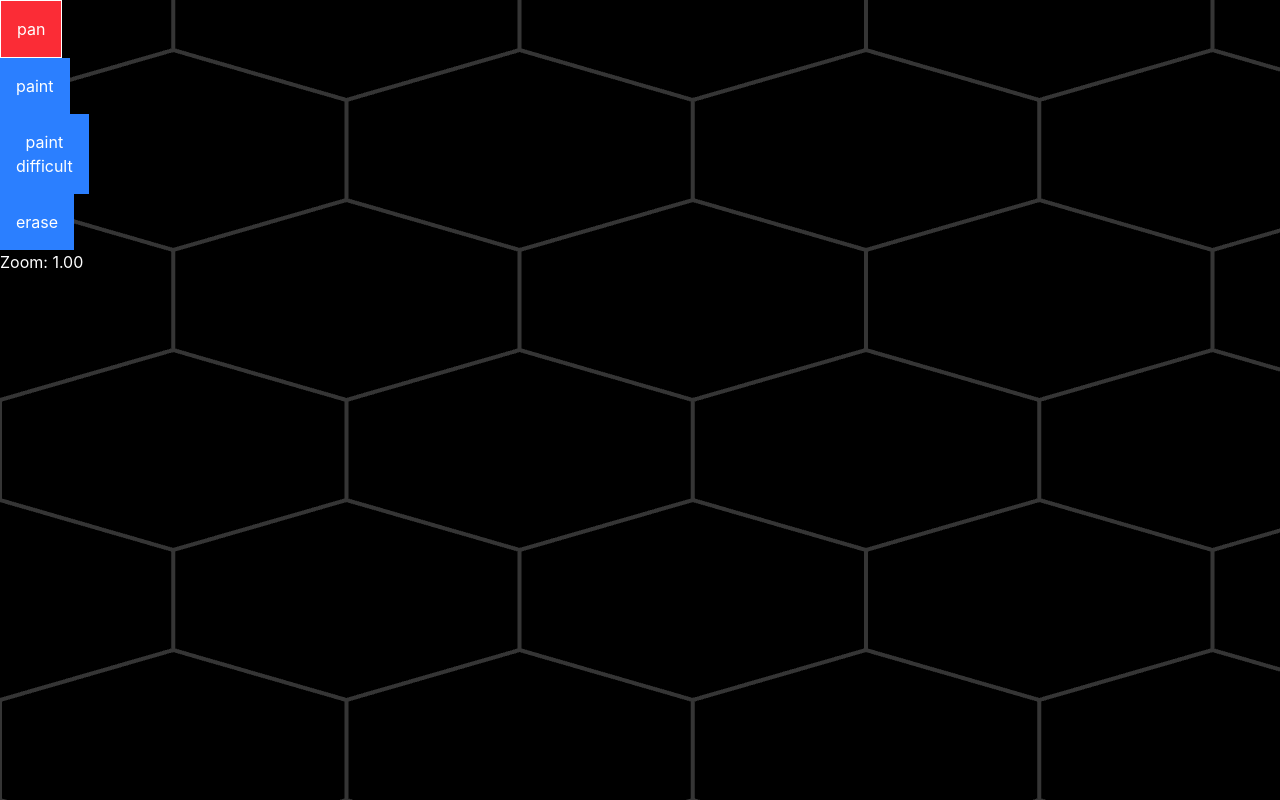
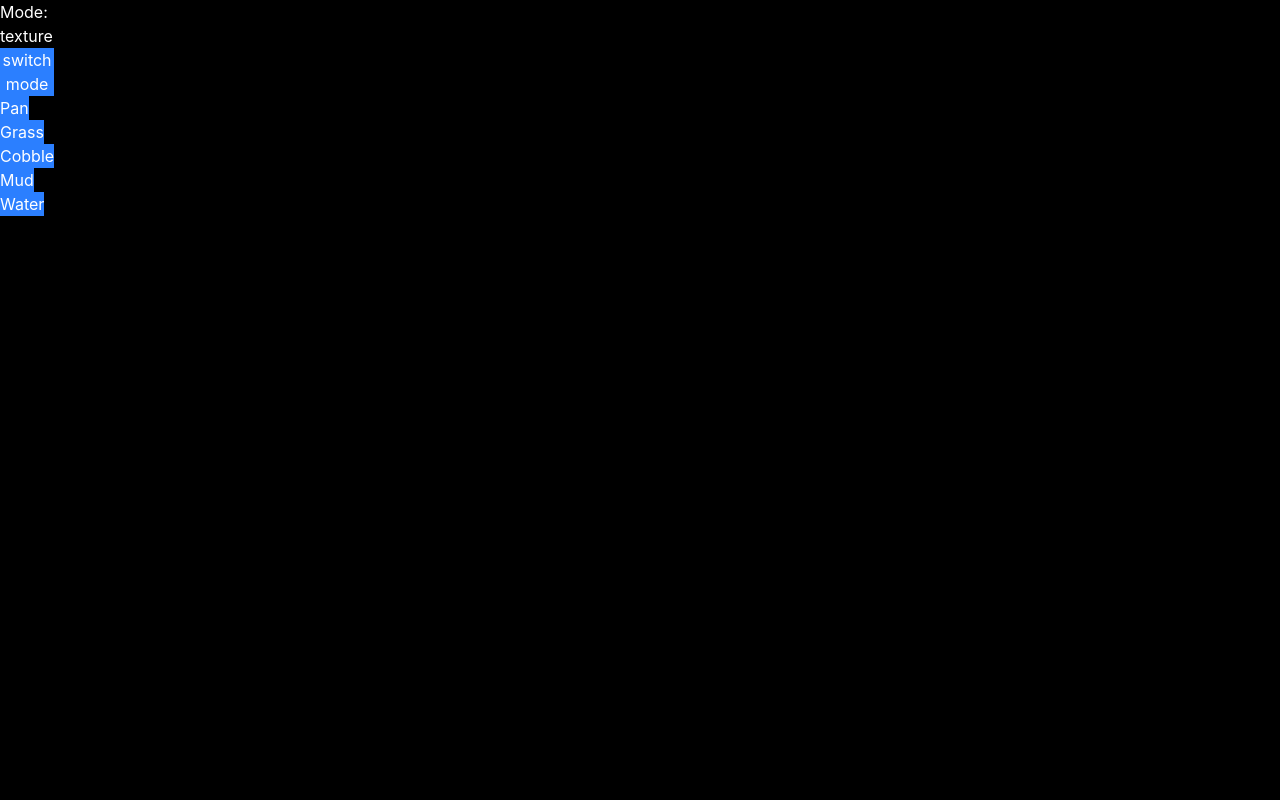
Before and after one commit to opendungeon/opendungeon, a React (Vite) app in the folder web/: page /mapbuilder in a window 1280 px wide. Built offline with nearby package versions, Linux system fonts and the light colour scheme; what @pixi/react would draw is missing.

Commit message:
mode switching

```diff
--- a/web/src/components/LevelEditor.tsx
+++ b/web/src/components/LevelEditor.tsx
@@ -1,10 +1,14 @@
 import {
+  useEffect,
   useLayoutEffect,
   useRef,
   useState,
   type WheelEventHandler,
 } from "react";
-import LevelEditor, { type LevelEditorInputMode } from "../lib/level-editor";
+import LevelEditor, {
+  Brush,
+  type LevelEditorMode,
+} from "../lib/level-editor";
 
 const MAX_SCALE = 2.0;
 const MIN_SCALE = 0.1;
@@ -13,9 +17,12 @@ export default function LevelEditorComponent() {
   const containerRef = useRef<HTMLDivElement>(null);
   const [levelEditor, setLevelEditor] = useState<LevelEditor>();
   const [scale, setScale] = useState(1.0);
-  const [mode, setMode] = useState<LevelEditorInputMode>({
+  const [mode, setMode] = useState<LevelEditorMode>({
+    view: "texture",
+    input: {
       type: "panning",
       isDragging: false,
+    },
   });
 
   useLayoutEffect(() => {
@@ -25,6 +32,13 @@ export default function LevelEditorComponent() {
 
     LevelEditor.create(containerRef.current).then(setLevelEditor);
   }, []);
+
+  useEffect(() => {
+    if (!levelEditor) {
+      return;
+    }
+    levelEditor?.setMode(mode);
+  }, [mode]);
 
   const handleWheel: WheelEventHandler<HTMLDivElement> = (event) => {
     event.preventDefault();
@@ -46,84 +60,179 @@ export default function LevelEditorComponent() {
 
   return (
     <>
-      <ul className="grid w-min relative z-10">
+      <ul className="text-white relative z-10 w-min">
+        <h2 className="text-white">Mode: {mode.view}</h2>
+        <button
+          className="text-white bg-blue-500"
+          onClick={() => {
+            if (mode.view === "terrain") {
+              setMode({
+                view: "texture",
+                input: { type: "panning", isDragging: false },
+              });
+
+            } else {
+              setMode({
+                view: "terrain",
+                input: { type: "panning", isDragging: false },
+              });
+            }
+          }}
+        >
+          switch mode
+        </button>
+        {mode.view === "terrain" ? (
+          <>
             <li>
               <button
+                className="text-white bg-blue-500"
                 onClick={() => {
-              levelEditor?.setMode({ type: "panning", isDragging: false });
-              setMode({ type: "panning", isDragging: false });
+                  setMode({
+                    ...mode,
+                    input: { type: "panning", isDragging: false },
+                  });
                 }}
-            data-active={mode.type === "panning"}
-            className="text-white p-4 bg-red-500 data-[active=true]:border-white data-[active=true]:border-1"
               >
-            pan
+                Pan
               </button>
             </li>
             <li>
               <button
+                className="text-white bg-blue-500"
                 onClick={() => {
-              console.log("painting");
-              levelEditor?.setMode({
+                  setMode({
+                    ...mode,
+                    input: {
                       type: "painting",
                       isDragging: false,
-                brush: 1,
-              });
-              setMode({
-                type: "painting",
-                isDragging: false,
-                brush: 1,
+                      brush: Brush.Normal,
+                    },
                   });
                 }}
-            data-active={mode.type === "painting" && mode.brush === 1}
-            className="text-white p-4 bg-blue-500 data-[active=true]:border-white data-[active=true]:border-1"
               >
-            paint
+                Paint
               </button>
             </li>
             <li>
               <button
+                className="text-white bg-blue-500"
                 onClick={() => {
-              console.log("painting difficult");
-              levelEditor?.setMode({
+                  setMode({
+                    ...mode,
+                    input: {
                       type: "painting",
                       isDragging: false,
-                brush: 2,
-              });
-              setMode({
-                type: "painting",
-                isDragging: false,
-                brush: 2,
+                      brush: Brush.Difficult,
+                    },
                   });
                 }}
-            data-active={mode.type === "painting" && mode.brush === 2}
-            className="text-white p-4 bg-blue-500 data-[active=true]:border-white data-[active=true]:border-1"
               >
-            paint difficult
+                Paint Difficult
               </button>
             </li>
             <li>
               <button
+                className="text-white bg-blue-500"
                 onClick={() => {
-              console.log("erasing");
-
-              levelEditor?.setMode({
+                  setMode({
+                    ...mode,
+                    input: {
                       type: "painting",
                       isDragging: false,
-                brush: 0,
+                      brush: Brush.Eraser,
+                    },
                   });
+                }}
+              >
+                Erase
+              </button>
+            </li>
+          </>
+        ) : (
+          <>
+            <li>
+              <button
+                className="text-white bg-blue-500"
+                onClick={() => {
                   setMode({
+                    ...mode,
+                    input: { type: "panning", isDragging: false },
+                  });
+                }}
+              >
+                Pan
+              </button>
+            </li>
+            <li>
+              <button
+                className="text-white bg-blue-500"
+                onClick={() => {
+                  setMode({
+                    ...mode,
+                    input: {
                       type: "painting",
                       isDragging: false,
-                brush: 0,
+                      texture: "grass.png",
+                    },
                   });
                 }}
-            data-active={mode.type === "painting" && mode.brush === 0}
-            className="text-white p-4 bg-blue-500 data-[active=true]:border-white data-[active=true]:border-1"
               >
-            erase
+                Grass
               </button>
             </li>
-        <li className="text-white">Zoom: {scale.toFixed(2)}</li>
+            <li>
+              <button
+                className="text-white bg-blue-500"
+                onClick={() => {
+                  setMode({
+                    ...mode,
+                    input: {
+                      type: "painting",
+                      isDragging: false,
+                      texture: "cobble.jpg",
+                    },
+                  });
+                }}
+              >
+                Cobble
+              </button>
+            </li>
+            <li>
+              <button
+                className="text-white bg-blue-500"
+                onClick={() => {
+                  setMode({
+                    ...mode,
+                    input: {
+                      type: "painting",
+                      isDragging: false,
+                      texture: "mud.jpg",
+                    },
+                  });
+                }}
+              >
+                Mud
+              </button>
+            </li>
+            <li>
+              <button
+                className="text-white bg-blue-500"
+                onClick={() => {
+                  setMode({
+                    ...mode,
+                    input: {
+                      type: "painting",
+                      isDragging: false,
+                      texture: "water.jpg",
+                    },
+                  });
+                }}
+              >
+                Water
+              </button>
+            </li>
+          </>
+        )}
       </ul>
       <div
         ref={containerRef}
--- a/web/src/lib/hexagon.ts
+++ b/web/src/lib/hexagon.ts
@@ -14,19 +14,8 @@ export default class Hexagon {
   static xRadius = 200;
   static yRadius = 100;
 
-  static draw(ctx: Graphics, position: Axial, style?: HexagonStyle) {
+  static draw(ctx: Graphics, position: Axial, style?: FillInput) {
     const { x, y } = position.toPixel(Hexagon.xRadius, Hexagon.yRadius);
-
-    if (style?.stroke) {
-      ctx.setStrokeStyle({
-        width: style.stroke.width,
-        color: style.stroke.color,
-      });
-    }
-
-    if (style?.fill) {
-      ctx.setFillStyle({ color: style.fill });
-    }
 
     const points: number[] = [];
     for (let i = 0; i < 6; i++) {
@@ -40,12 +29,7 @@ export default class Hexagon {
 
     ctx.poly(points);
 
-    if (style?.fill || style?.texture) {
-      ctx.fill(style.texture as FillInput);
-    }
-    if (style?.stroke) {
-      ctx.stroke();
-    }
+    ctx.fill(style)
   }
 
   static coordToAxial(coords: { x: number; y: number }): Axial {
--- a/web/src/lib/level-editor.ts
+++ b/web/src/lib/level-editor.ts
@@ -1,12 +1,22 @@
-import { FederatedPointerEvent, Graphics } from "pixi.js";
+import {
+  Assets,
+  FederatedPointerEvent,
+  Graphics,
+  ImageSource,
+  type FillInput,
+} from "pixi.js";
 import Canvas from "./canvas";
 import HexagonalGrid from "./hexagonal-grid";
 import Hexagon, { type HexagonStyle } from "./hexagon";
 import type { Axial } from "./point";
+import waterTexture from "../assets/water.jpg";
+import grassTexture from "../assets/grass.png";
+import stoneTexture from "../assets/cobble.jpg";
+import mudTexture from "../assets/mud.jpg";
 
 const LEFT_MOUSE_BUTTON = 0;
 
-enum Brush {
+export enum Brush {
   Eraser = 0,
   Normal,
   Difficult,
@@ -17,33 +27,82 @@ const EMPTY_CELL_STYLE: HexagonStyle = {
   stroke: { width: 4, color: 0x353535 },
 };
 
-export type LevelEditorInputMode =
+export type LevelEditorTerrainMode =
   | { type: "panning"; isDragging: boolean }
   | { type: "painting"; isDragging: boolean; brush: Brush };
 
+export type LevelEditorTextureMode =
+  | { type: "panning"; isDragging: boolean }
+  | { type: "painting"; isDragging: boolean; texture: string };
+
+export type LevelEditorMode =
+  | {
+      view: "terrain";
+      input: LevelEditorTerrainMode;
+    }
+  | {
+      view: "texture";
+      input: LevelEditorTextureMode;
+    };
+
 export default class LevelEditor {
   private canvas: Canvas;
-  private level: HexagonalGrid<{ weight: number; graphic: Graphics | null }>;
-  private mode: LevelEditorInputMode;
+  private level: HexagonalGrid<{
+    weight: number;
+    graphic: Graphics | null;
+    texture: string;
+  }>;
+  private mode: LevelEditorMode;
+  private textures: Record<string, ImageSource>;
 
   static async create(element: HTMLElement): Promise<LevelEditor> {
     const canvas = await Canvas.create(element);
-    return new LevelEditor(canvas);
+    const textures = await Assets.load([
+      waterTexture,
+      grassTexture,
+      stoneTexture,
+      mudTexture,
+    ]);
+    return new LevelEditor(canvas, textures);
   }
 
   setScale(scale: number) {
     this.canvas.container.scale = scale;
   }
 
-  setMode(mode: LevelEditorInputMode) {
+  setMode(mode: LevelEditorMode) {
     this.mode = mode;
+    if (mode.view === "terrain") {
+      this.level.cells.forEach((cell) => {
+        if (!cell.value.graphic) {
+          return;
+        }
+        console.log("cell weight", cell.value.weight);
+        if (cell.value.weight === Brush.Normal) {
+          console.log("setting cell to normal");
+          this.paintCell(cell.point, cell.value.texture, Brush.Normal);
+        } else if (cell.value.weight === Brush.Difficult) {
+          console.log("setting cell to difficult");
+          cell.value.graphic.clear();
+          this.paintCell(cell.point, cell.value.texture, Brush.Difficult);
+        }
+      });
+    }
   }
 
-  private constructor(canvas: Canvas) {
+  private constructor(canvas: Canvas, textures: Record<string, ImageSource>) {
     this.canvas = canvas;
-    this.mode = { type: "panning", isDragging: false };
+    this.textures = textures;
+    this.mode = {
+      view: "texture",
+      input: { type: "panning", isDragging: false },
+    };
 
-    this.level = new HexagonalGrid(32, 32, { weight: 0, graphic: null });
+    this.level = new HexagonalGrid(32, 32, {
+      weight: 0,
+      graphic: null,
+      texture: "grass.jpg",
+    });
 
     // draw grid outline
     this.level.cells.forEach(({ point }) => {
@@ -76,10 +135,10 @@ export default class LevelEditor {
     }
 
     if (
-      ["panning", "painting"].includes(this.mode.type) &&
-      !this.mode.isDragging
+      ["panning", "painting"].includes(this.mode.input.type) &&
+      !this.mode.input.isDragging
     ) {
-      this.mode.isDragging = true;
+      this.mode.input.isDragging = true;
       const coords = this.canvas.container.toLocal(event.global);
       const point = Hexagon.coordToAxial(coords);
       this.paintCell(point);
@@ -91,16 +150,20 @@ export default class LevelEditor {
     event.preventDefault();
     event.stopPropagation();
 
-    if (this.mode.type == "panning" && this.mode.isDragging) {
+    if (this.mode.input.type == "panning" && this.mode.input.isDragging) {
       this.canvas.container.position.x += event.movementX;
       this.canvas.container.position.y += event.movementY;
       return;
     }
 
-    if (this.mode.type == "painting" && this.mode.isDragging) {
+    if (this.mode.input.type == "painting" && this.mode.input.isDragging) {
       const coords = this.canvas.container.toLocal(event.global);
       const point = Hexagon.coordToAxial(coords);
-      this.paintCell(point);
+      if (this.mode.view === "terrain") {
+        this.paintCell(point, undefined, this.mode.input.brush);
+      } else {
+        this.paintCell(point, this.mode.input.texture);
+      }
     }
   };
 
@@ -108,14 +171,14 @@ export default class LevelEditor {
     event.preventDefault();
     event.stopPropagation();
 
-    if (["panning", "painting"].includes(this.mode.type)) {
-      this.mode.isDragging = false;
+    if (["panning", "painting"].includes(this.mode.input.type)) {
+      this.mode.input.isDragging = false;
       return;
     }
   };
 
-  private paintCell(point: Axial) {
-    if (this.mode.type !== "painting") {
+  private paintCell(point: Axial, texture?: string, terrain?: Brush) {
+    if (this.mode.input.type !== "painting") {
       return;
     }
 
@@ -124,22 +187,24 @@ export default class LevelEditor {
       return;
     }
 
-    switch (this.mode.brush) {
-      case Brush.Eraser:
-        cell.value.graphic.alpha = 0;
-        break;
-      case Brush.Normal:
-        cell.value.graphic.alpha = 1;
-        cell.value.graphic.fill("green");
-        cell.value.graphic.stroke({ width: 4, color: "lightgray" });
-        break;
-      case Brush.Difficult:
-        cell.value.graphic.alpha = 1;
-        cell.value.graphic.fill("yellow");
-        cell.value.graphic.stroke({ width: 4, color: "lightgray" });
-        break;
-    }
-    this.level.setCell(point, { ...cell.value, weight: this.mode.brush });
-    return;
+    cell.value.graphic.clear();
+
+    console.log(
+      this.textures[
+        "/src/assets/" + (!texture ? cell.value.texture : texture!)
+      ],
+    );
+
+    Hexagon.draw(cell.value.graphic, point, {
+      texture:
+        this.textures[
+          "/src/assets/" + (!texture ? cell.value.texture : texture!)
+        ],
+      color: !terrain
+        ? undefined
+        : terrain === Brush.Normal
+          ? "green"
+          : "yellow",
+    });
   }
 }
```
Also changed, not shown: web/src/assets/cobble.jpg (added), web/src/assets/water.jpg (added). Lines whose indentation alone changed are shown as unchanged.
